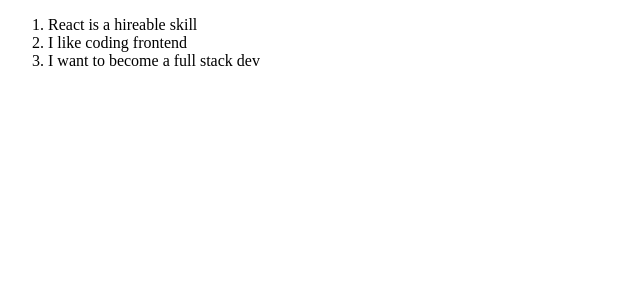
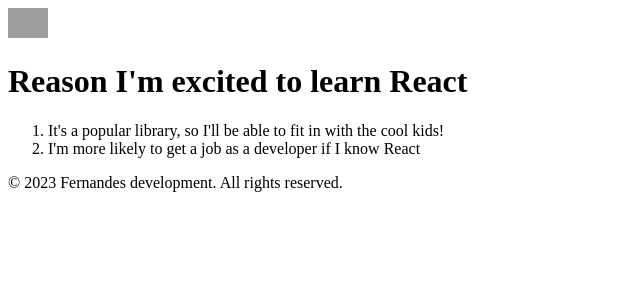
Before and after one commit to vfreis09/learn-react, a React (Vite) app: page / in a window 1280 px wide. Shown: the top 300 px of the page, without its empty margins (0-640 px from the left). Built offline with nearby package versions, Linux system fonts and the light colour scheme; grey boxes are pictures that could not be loaded.

Commit message:
custom components part 2

```diff
--- a/src/main.jsx
+++ b/src/main.jsx
@@ -6,11 +6,19 @@
 function Page() {
   return (
     <div>
+      <header>
+        <nav>
+          <img src="./react-logo.png" width="40px"></img>
+        </nav>
+      </header>
+      <h1>Reason I'm excited to learn React</h1>
       <ol>
-        <li>React is a hireable skill</li>
-        <li>I like coding frontend</li>
-        <li>I want to become a full stack dev</li>
+        <li>
+          It's a popular library, so I'll be able to fit in with the cool kids!
+        </li>
+        <li>I'm more likely to get a job as a developer if I know React</li>
       </ol>
+      <footer>© 2023 Fernandes development. All rights reserved.</footer>
     </div>
   );
 }
```
